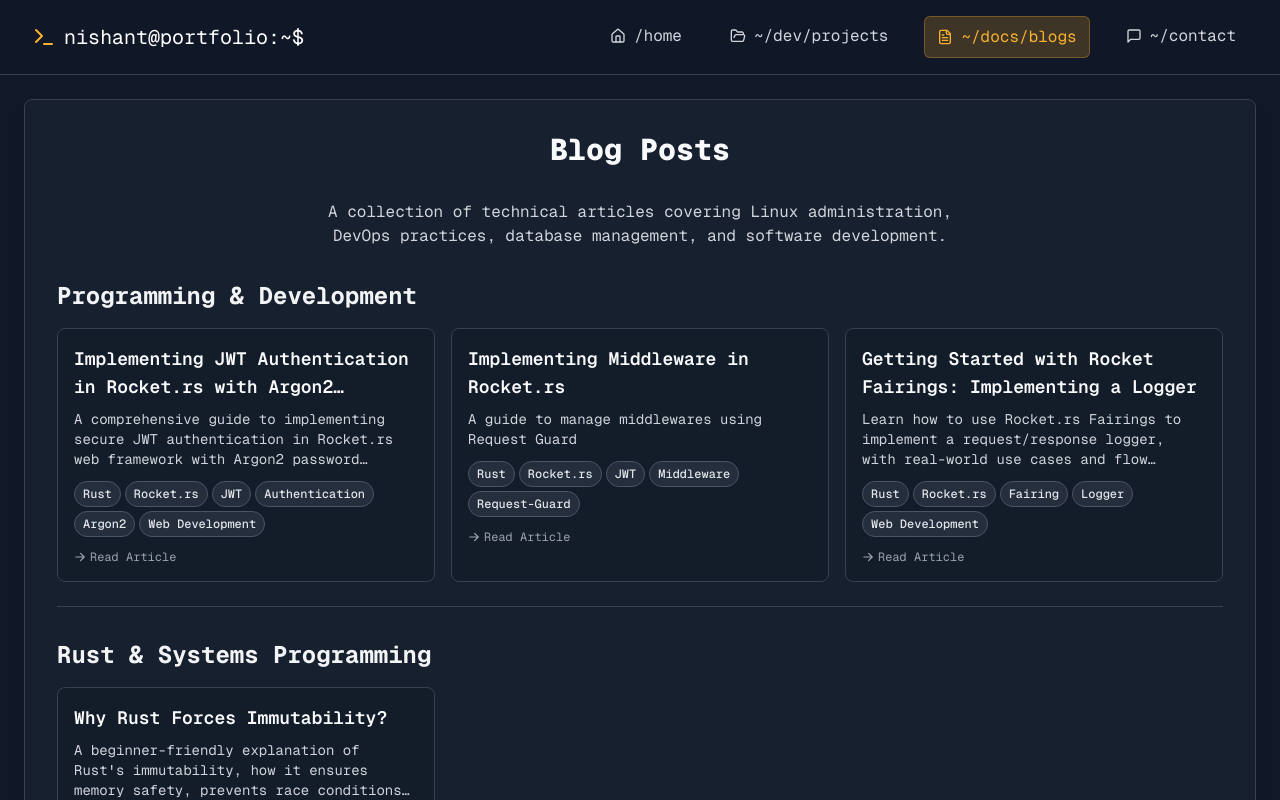
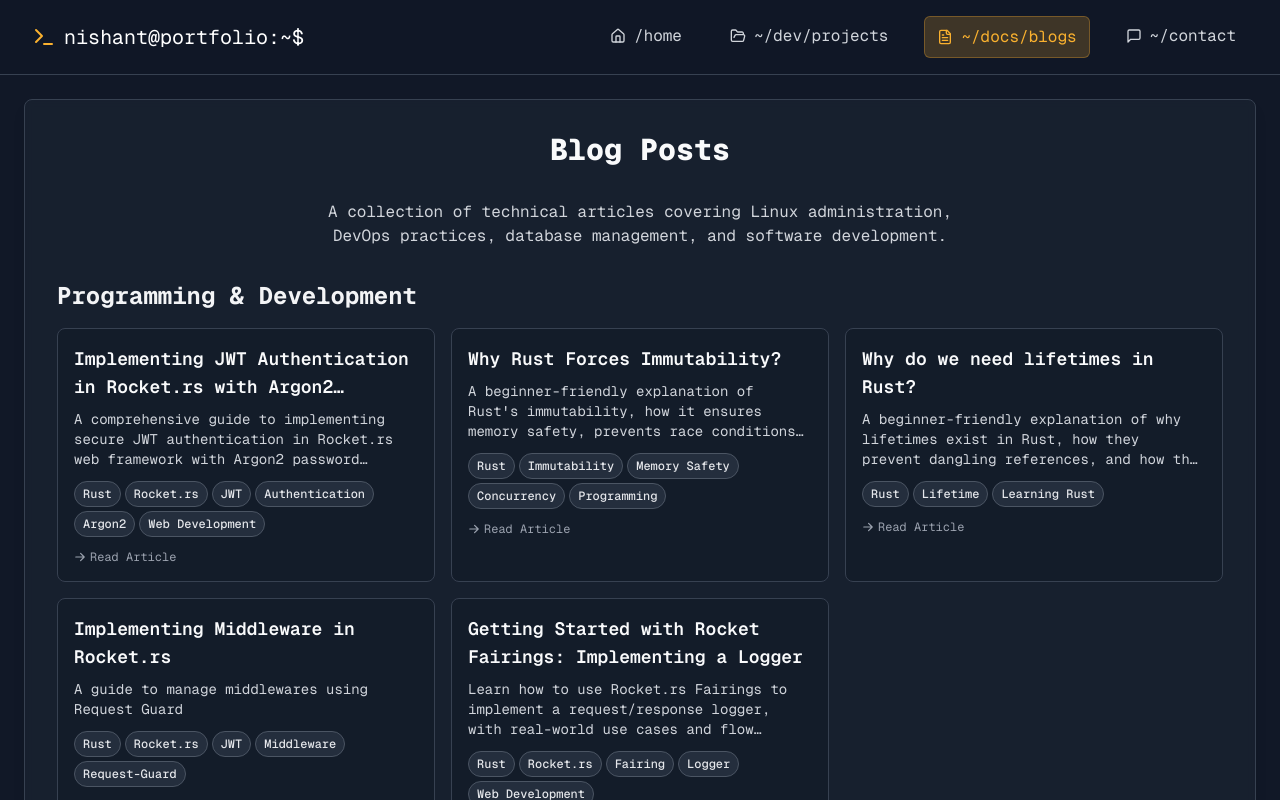
Before and after one commit to nishujangra/Portfolio, a React (Vite) app: page /blogs in a window 1280 px wide. Shown: the top 800 px of the page. Built offline with nearby package versions, Linux system fonts and the light colour scheme.

Commit message:
blog added

```diff
--- a/src/data/blogs.ts
+++ b/src/data/blogs.ts
@@ -12,9 +12,15 @@ export const blogs = [
         "description": "A beginner-friendly explanation of Rust's immutability, how it ensures memory safety, prevents race conditions, and when to use mutable variables with the `mut` keyword.",
         "url": "https://medium.com/@nishujangra27/why-rust-forces-immutability-04e40cbf2e46",
         "tags": ["Rust", "Immutability", "Memory Safety", "Concurrency", "Programming"],
-        "category": "Rust & Systems Programming"
+        "category": "Programming & Development"
     },
-
+    {
+        "title": "Why do we need lifetimes in Rust?",
+        "description": "A beginner-friendly explanation of why lifetimes exist in Rust, how they prevent dangling references, and how the borrow checker enforces memory safety.",
+        "url": "https://medium.com/@nishujangra27/why-do-we-need-lifetimes-in-rust-16f12173c30a",
+        "tags": ["Rust", "Lifetime", "Learning Rust"],
+        "category": "Programming & Development"
+    },
     {
         title: "Implementing Middleware in Rocket.rs",
         description: "A guide to manage middlewares using Request Guard",
```
